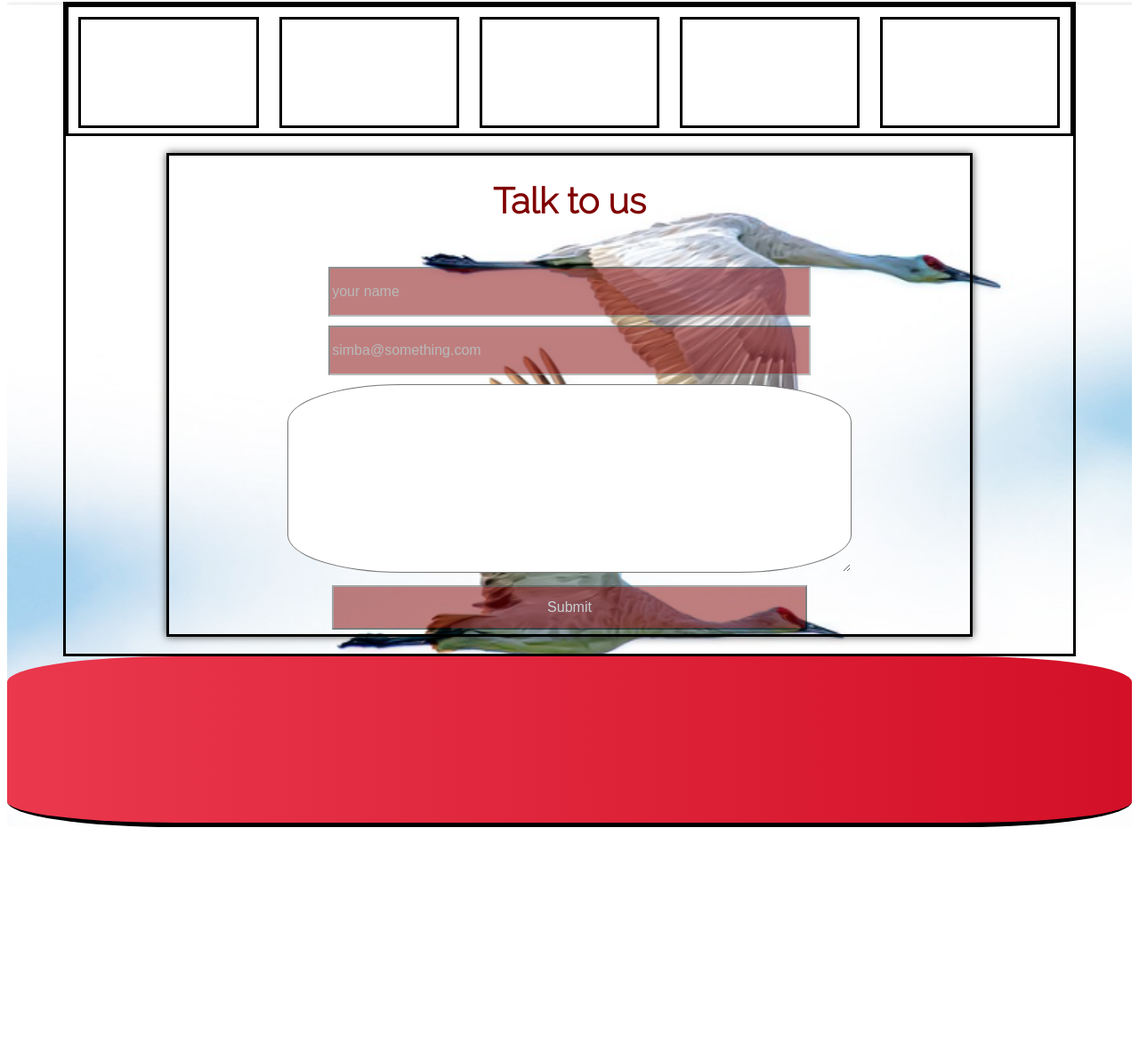
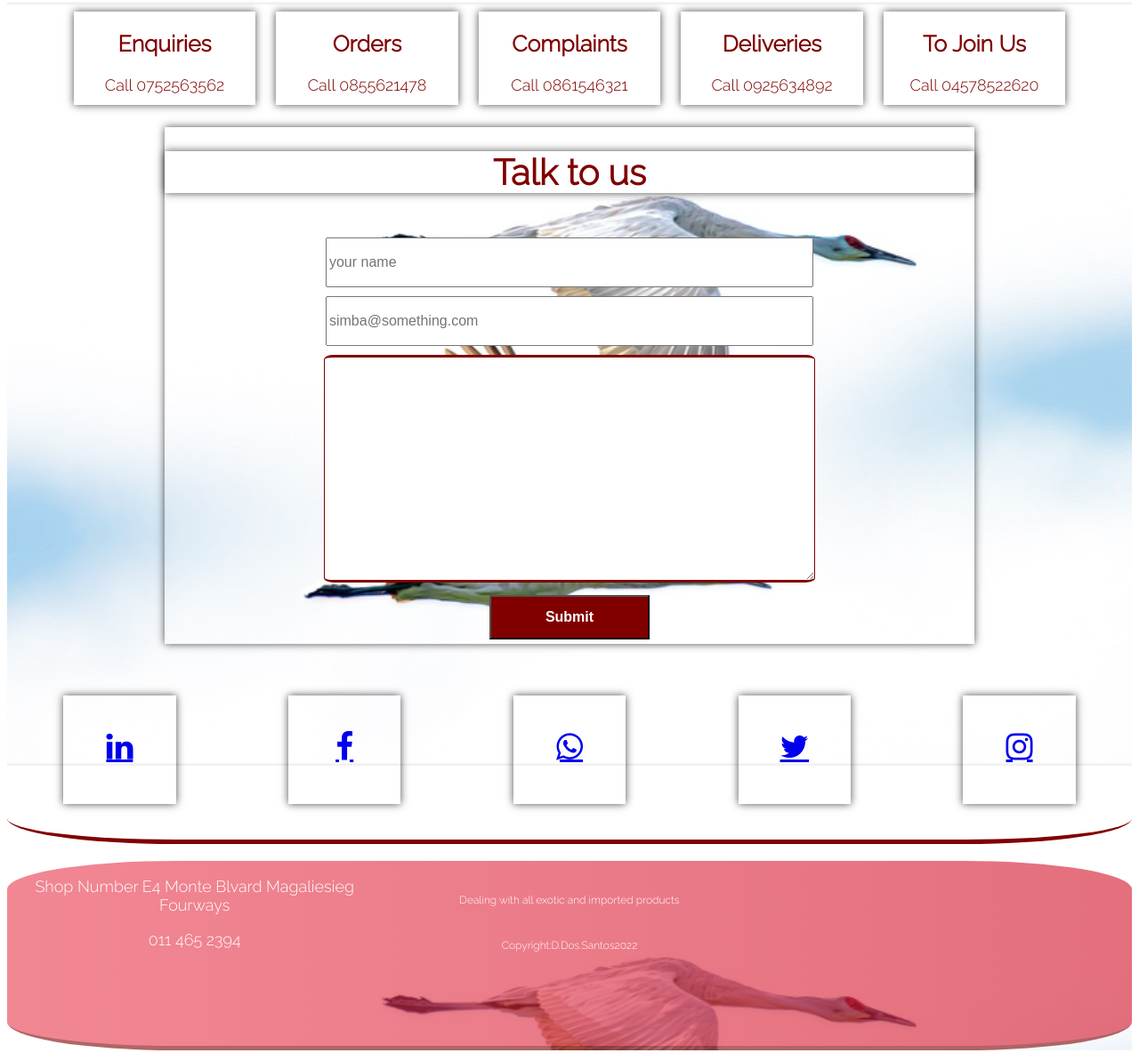
Before and after one commit to Simba-dreams/PROJECT-1, a plain HTML site: page contact-us.html in a window 1280 px wide. Shown: the part 505-1689 px from the top of the page at 89% size. Before the commit the page ends 1443 px from the top, so only its background shows below. Drawn offline with Linux system fonts and the light colour scheme.

Commit message:
Add contact-us.html

```diff
--- a/contact-us.html
+++ b/contact-us.html
@@ -66,14 +66,24 @@
                 <div class="career">
                   <div class="infor">
                     <div class="box">
+                      <h2>Enquiries</h2>
+                      <p>Call 0752563562</p>
                     </div>
                     <div class="box">
+                      <h2>Orders</h2>
+                      <p>Call 0855621478</p>
                     </div>
                     <div class="box">
+                      <h2>Complaints</h2>
+                      <p>Call 0861546321</p>
                     </div>
                     <div class="box">
+                      <h2>Deliveries</h2>
+                      <p>Call 0925634892</p>
                     </div>
                     <div class="box">
+                      <h2>To Join Us</h2>
+                      <p>Call 04578522620</p>
                     </div>
                   </div>
                   <br>
@@ -100,18 +110,37 @@
                   <br>
 
                 </div>
+                <br>
                 <div class="flex-container2">
                   <div class="smallbox">
+                      <a href="https://www.linkedin.com/in/simbarashe-nematadzira-10a361180" class="fa fa-linkedin"></a>
                   </div>
                   <div class="smallbox">
+                    <a href="https://www.facebook.com/profile.php?id=100001095013712" class="fa fa-facebook"></a>
                   </div>
                   <div class="smallbox">
+                      <a href="https://wa.me/27735094303" class="fa fa-whatsapp"></a>
                   </div>
                   <div class="smallbox">
+                    <a href="https://wa.me/27735094303" class="fa fa-twitter"></a>
                   </div>
                   <div class="smallbox">
+                    <a href="https://wa.me/27735094303" class="fa fa-instagram"></a>
                   </div>
                   </div>
+                  <br>
+                  <footer>
+                    <div class="foot">
+                      <p class="address">Shop Number E4 Monte Blvard Magaliesieg Fourways</p>
+                      <p class="address">011 465 2394</p>
+                    </div>
+                    <div class="foot">
+                      <p class="footl">Dealing with all exotic and imported products</p>
+                      <p class="footl">Copyright:D.Dos.Santos2022</p>
+                    </div>
+                    <div class="foot">
+                    </div>
+                  </footer>
       </div>
 
 
--- a/css/styles.css
+++ b/css/styles.css
@@ -255,7 +255,6 @@ p {
   flex-direction: column;
   width: 90%;
   height: 46em;
-  border-style: solid;
   margin: auto;
 }
 .top {
@@ -327,10 +326,11 @@ ul {
     font-family: 'Raleway', sans-serif;
     font-weight: bolder;
     text-align: center;
+
 }
 .link1 {
   display: inline-inline-inline-block;
-  padding: 25px;
+  padding: 50px;
   text-decoration: none;
   font-weight: bolder;
   font-size: 25px;
@@ -350,6 +350,7 @@ ul {
   border-bottom: solid;
   border-width: thick;
   border-color: inherit;
+  padding: 50px;
   background: #D31027;  /* fallback for old browsers */
 background: -webkit-linear-gradient(to right, #EA384D, #D31027);  /* Chrome 10-25, Safari 5.1-6 */
 background: linear-gradient(to right, #EA384D, #D31027); /* W3C, IE 10+/ Edge, Firefox 16+, Chrome 26+, Opera 12+, Safari 7+ */
@@ -362,20 +363,20 @@ opacity: 1;
   justify-content: space-around;
   height: 30%;
   width: 100%;
-  border-style: solid;
   padding-top: 1%;
 }
 .box {
   box-sizing: border-box;
   width: 18%;
   height: 95%;
-  border-style: solid;
+  -webkit-box-shadow:0px 0px 9px rgba(0,0,0,0.7);
+-moz-box-shadow:0pax 0px 9px rgba(0,0,0,0.7);
+box-shadow:0px 0px 9px rgba(0,0,0,0.7);
 }
 .form {
   box-sizing: border-box;
   width: 80%;
   height: 100%;
-  border-style: solid;
   margin-left: 10%;
   text-align: center;
   -webkit-box-shadow:0px 0px 9px rgba(0,0,0,0.7);
@@ -386,40 +387,67 @@ box-shadow:0px 0px 9px rgba(0,0,0,0.7);
 .topic {
   font-size: 40px;
   color: maroon;
+  -webkit-box-shadow:0px 0px 9px rgba(0,0,0,0.7);
+-moz-box-shadow:0pax 0px 9px rgba(0,0,0,0.7);
+box-shadow:0px 0px 9px rgba(0,0,0,0.7);
+
 }
 label {
   display: block;
   padding: 5px;
-
 }
 input {
   height: 50px;
   width: 60%;
-  background-color: maroon;
-  opacity: 0.5;
   font-size: 16px;
-  color: white;
+  color: maroon;
 }
 textarea {
   font-family: 'Raleway', sans-serif;
-  width: 70%;
+  font-size: 16px;
+  color: maroon;
+  font-weight: bold;
+  width: 60%;
   height: 15em;
   padding: 5px;
-  border-radius: 20%;
+  border-radius: 2%;
+  border-top: solid;
+  border-bottom: solid;
+  border-color: maroon;
+
 }
 .flex-container2 {
   font-family: 'Tangerine', cursive;
   box-sizing: border-box;
   display:flex;
   flex-direction: row;
+  justify-content: space-around;
   width: 100%;
   height: 12em;
   border-radius: 15%;
   border-bottom: solid;
   border-width: thick;
-  border-color: inherit;
-  background: #D31027;  /* fallback for old browsers */
-background: -webkit-linear-gradient(to right, #EA384D, #D31027);  /* Chrome 10-25, Safari 5.1-6 */
-background: linear-gradient(to right, #EA384D, #D31027); /* W3C, IE 10+/ Edge, Firefox 16+, Chrome 26+, Opera 12+, Safari 7+ */
-opacity: 1;
+  border-color: maroon;
+  padding-top: 25px;
+
 }
+input[type=submit]{
+  width: 20%;
+  background-color: maroon;
+  opacity: 1;
+  font-weight: bold;
+  color: white;
+
+}
+.smallbox {
+  box-sizing: border-box;
+  width:10%;
+  height: 75%;
+  padding-top: 5px;
+  text-align: center;
+  font-size: 35px;
+  padding-top: 40px;
+  -webkit-box-shadow:0px 0px 9px rgba(0,0,0,0.7);
+-moz-box-shadow:0pax 0px 9px rgba(0,0,0,0.7);
+box-shadow:0px 0px 9px rgba(0,0,0,0.7);
+}
```
